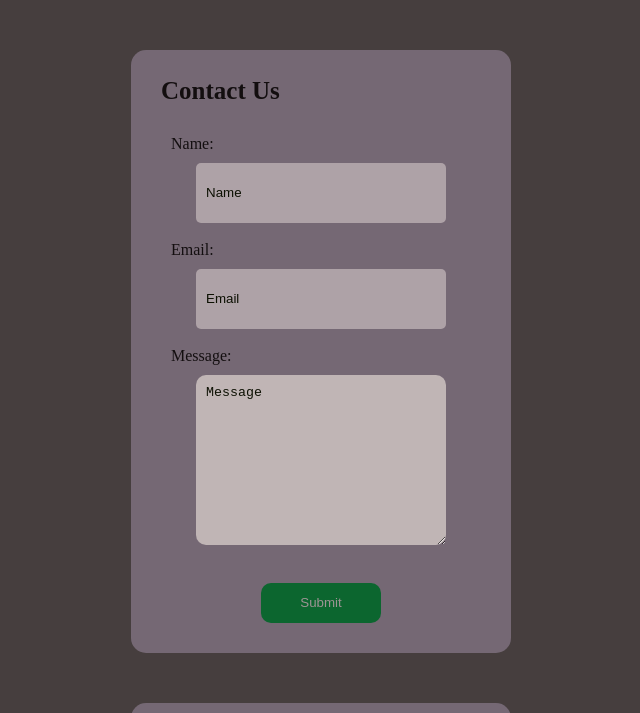
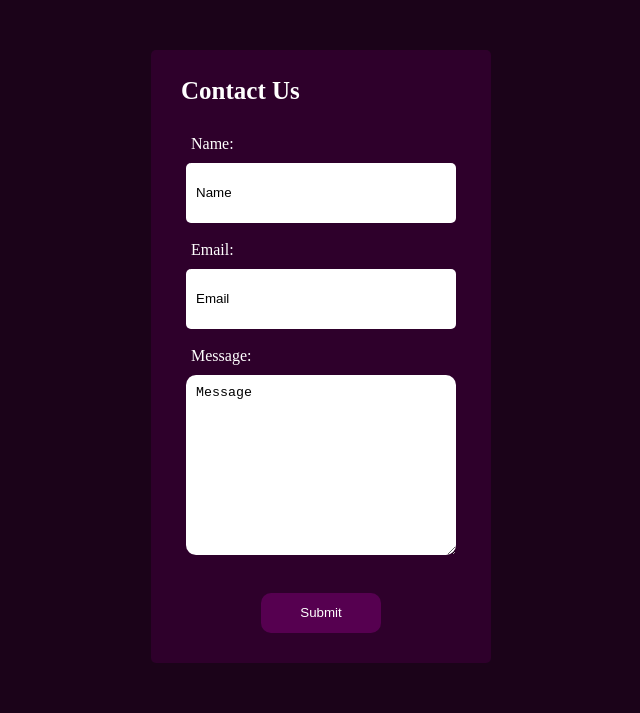
Before and after one commit to JhenNhie/Practice, a plain HTML site: page Jhennie/Activity2/index.html in a window 1280 px wide. Shown: the top 713 px of the page, without its empty margins (319-959 px from the left). Drawn offline with Linux system fonts and the light colour scheme.

Commit message:
Commit Jhennie

```diff
--- a/Jhennie/Activity1/css/index.css
+++ b/Jhennie/Activity1/css/index.css
@@ -1,8 +1,8 @@
 /*Jhennie Css*/
 body{
     text-align: center;
-    background-color: hwb(0 18% 79%);
-    color: rgb(187, 169, 169);
+    background-color: #370032;
+    color: white;
   }
 
   img{
@@ -13,7 +13,7 @@ body{
     margin-right: auto;
   }
   h1{
-    color: rgb(14, 3, 3);
+    color: #830178;
 }
 
   .proglang{
@@ -56,5 +56,5 @@ body{
   }
 
   tr:nth-child(odd) {
-    background-color: hsl(326, 50%, 6%);
+    background-color: #830178;
   }
--- a/Jhennie/Activity2/css/index.css
+++ b/Jhennie/Activity2/css/index.css
@@ -1,7 +1,6 @@
-/*Jhennie Css*/
 body {
-  background-color: #463e3e;
-  color: rgba(5, 0, 0, 0.865);
+    background-color: #1b0319;
+    color: white;
 }
 h1 {
     font-size: 25px;
@@ -12,7 +11,7 @@ label {
     margin-left: 30px;
 }
 ::placeholder {
-  color: rgb(12, 16, 2);
+    color: black;
 }
 
 p {
@@ -29,19 +28,19 @@ input[type="number"],
 input[type="email"],
 input[type="password"] {
     margin-left: 25px;
-  width: 230px;
+    width: 250px;
     display: block;
     margin-left: auto;
     margin-right: auto;
     height: 40px;
     margin-top: 10px;
-  background-color: hsl(300, 3%, 30%);
-  background-color: rgba(213, 201, 201, 0.598);
+    background-color: #1b0319;
+    background-color: white;
     border: none;
     border-radius: 5px;
     padding: 10px;
     outline: none;
-  color: rgb(14, 1, 1);
+    color: black;
 }
 
 input[type="checkbox"]{
@@ -57,30 +56,30 @@ input[type="submit"] {
     margin-top: 20px;
     border-radius: 10px;
     border: none;
-  background-color: #0c662f;
-  color: rgb(157, 148, 148);
+    background-color: #560050;
+    color: white;
 }
 .message {
-  color: rgb(13, 12, 12);
+    color: black;
     outline: none;
-  background-color: hsl(0, 8%, 73%);
+    background-color: white;
     border: none;
     border-radius: 10px;
     margin-top: 10px;
-  width: 230px;
-  height: 150px;
+    width: 250px;
+    height: 160px;
     display: block;
     margin-right: auto;
     margin-left: auto;
     padding: 10px;
 }
 .forms {
-  width: 360px;
+    width: 320px;
     border: 1px none;
     padding: 10px;
     margin-top: 50px;
-  background-color: #756874;
-  border-radius: 15px;
+    background-color: #2e002b;
+    border-radius: 5px;
     display: block;
     margin-left: auto;
     margin-right: auto;
```
Also changed, not shown: Jhennie/Activity1/js/index.js (deleted). Lines whose indentation alone changed are shown as unchanged.
